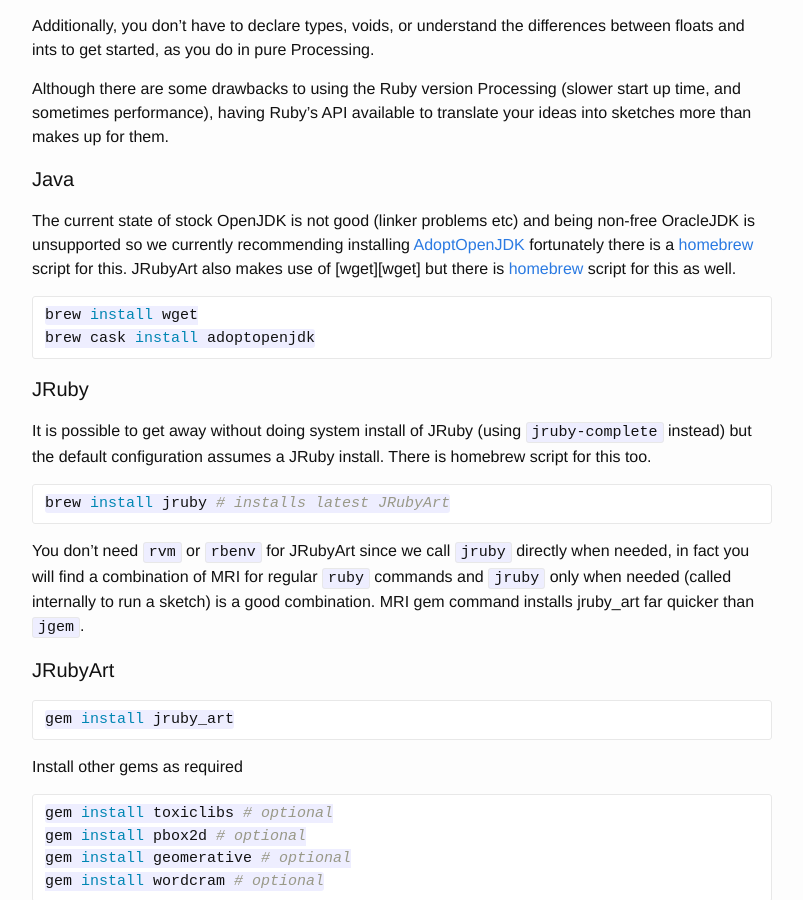
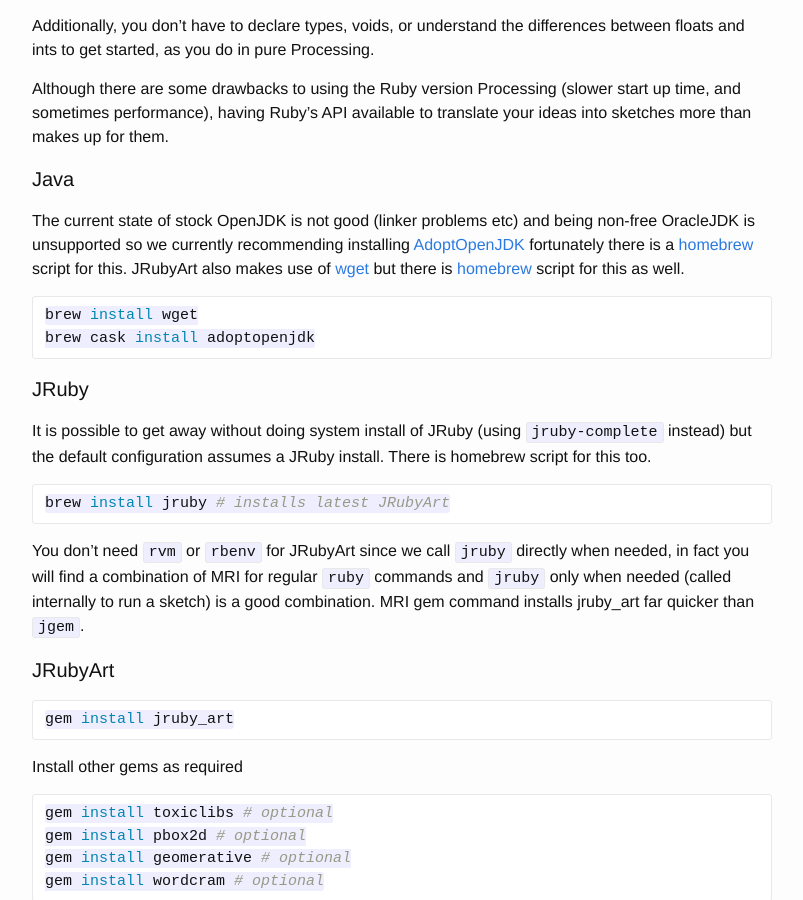
Before and after one commit to ruby-processing/JRubyArt, a Jekyll site: the page built from _posts/2019-09-28-getting.md, in a window 1280 px wide and 900 px high, scrolled down 643 px. Shown: the whole window, without its empty margins (238-1041 px from the left). Built offline with Jekyll 4.4.1, drawn with Linux system fonts in a browser that asks for light colours; some of the changed lines change nothing that is shown.

Commit message:
wget link

```diff
--- a/_posts/2019-09-28-getting.md
+++ b/_posts/2019-09-28-getting.md
@@ -122,3 +122,4 @@
 [sound]:https://monkstone.github.io/_posts/minim
 [video]:https://monkstone.github.io/_posts/create_video
 [casey]:https://github.com/processing/processing/wiki/FAQ
+[wget]:http://gnuwin32.sourceforge.net/packages/wget.htm
```
